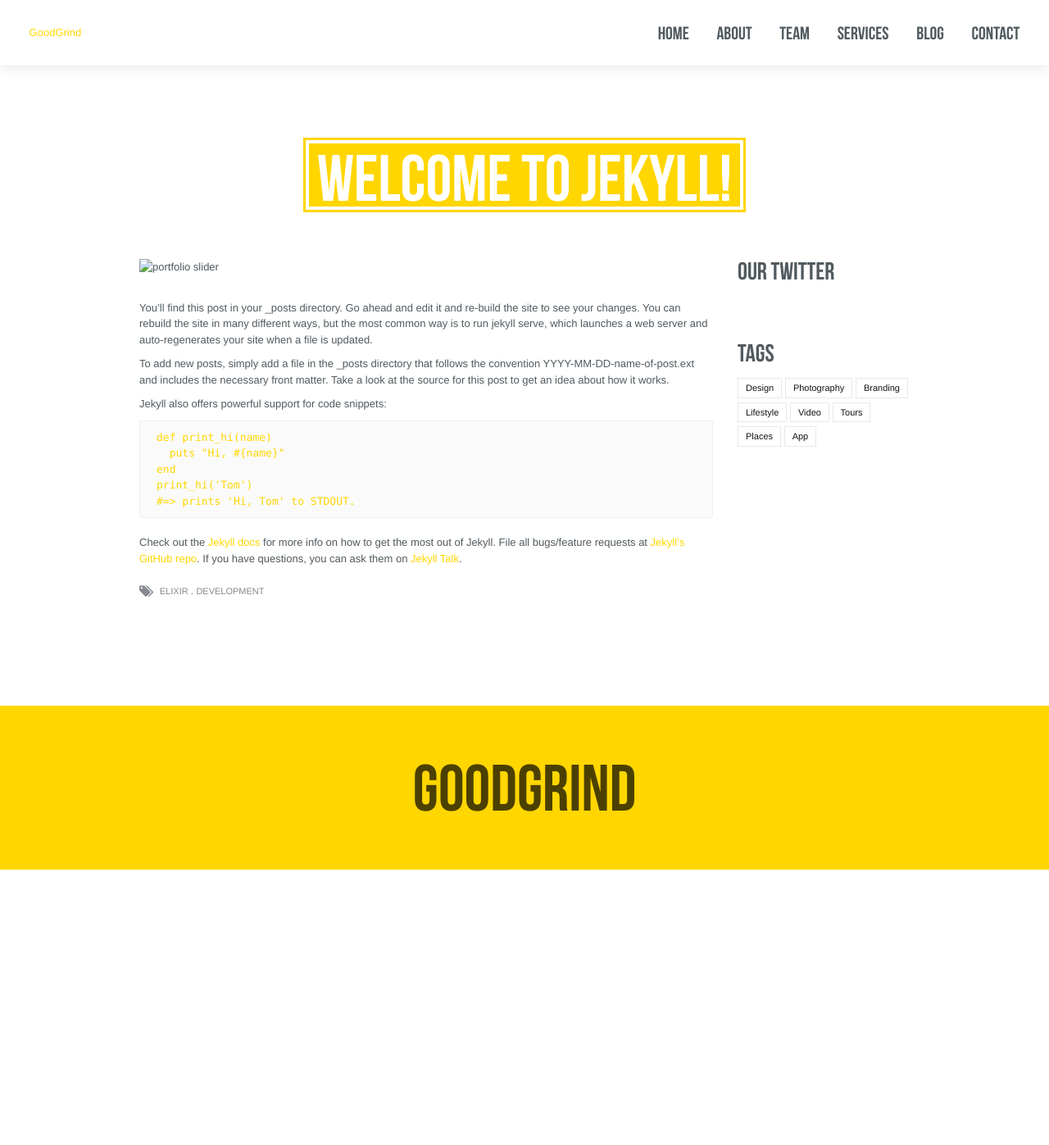
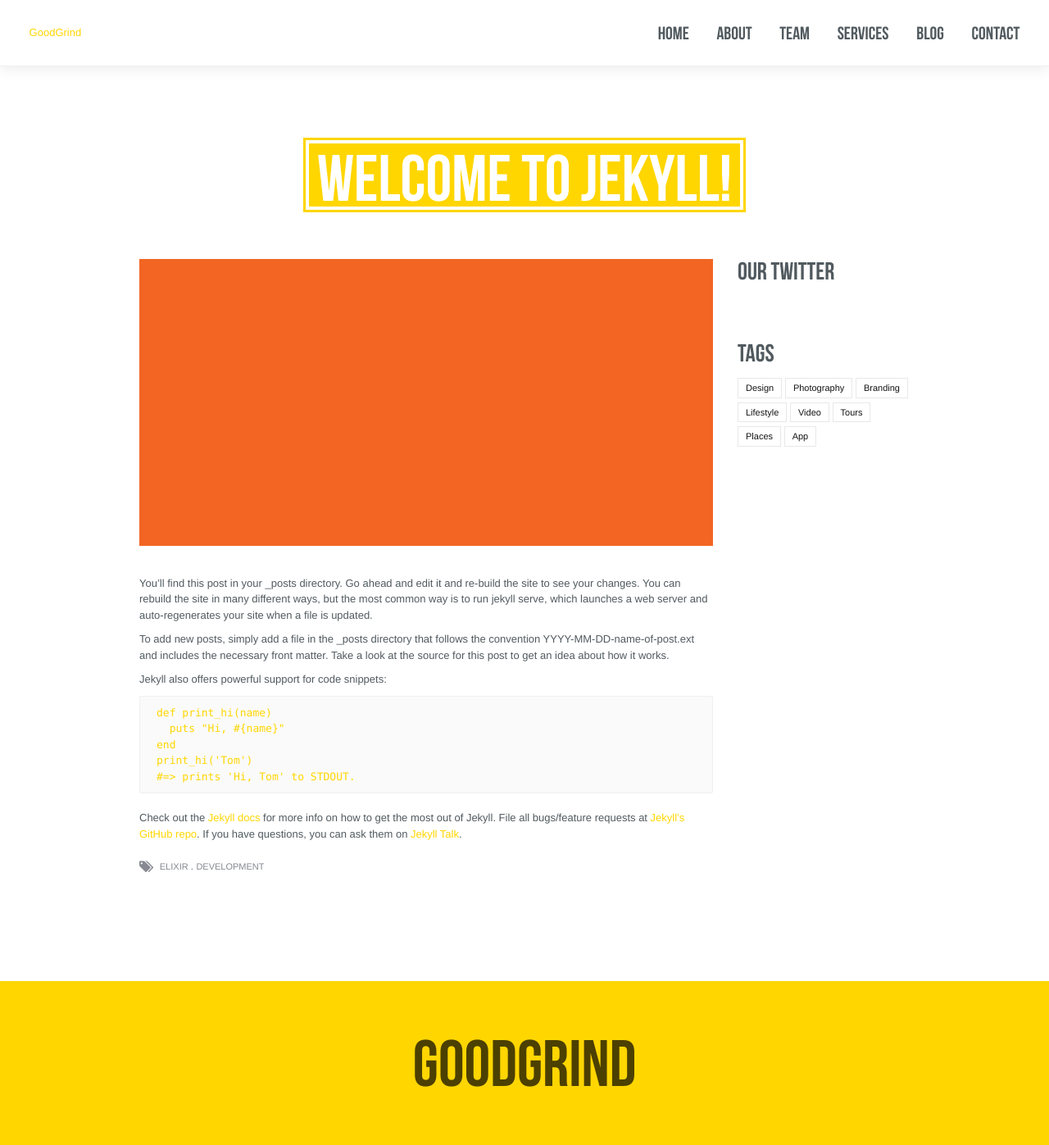
Before and after one commit to GoodGrind/goodgrind.github.io, a Jekyll site: the page built from _posts/2016-03-08-welcome-to-jekyll.markdown, in a window 1280 px wide. Shown: the whole page at 82% size. Built offline with Jekyll 4.4.1, drawn with Linux system fonts in a browser that asks for light colours; nearby versions of some CDN libraries; library files that are not in the unit come from our copies; comment, search, counter and statistics services are not loaded; before the commit the page ends 1061 px from its top, so only the background shows below that.

Commit message:
Image displaying is done for posts

```diff
--- a/_layouts/blog-single.html
+++ b/_layouts/blog-single.html
@@ -2,9 +2,11 @@
 layout: blog-default
 ---
 <div class="post">
+	{% if page.main_image %}
 	<div class="post-media">
-		<img src="images/blog/blog3.jpg" alt="portfolio slider" />
+		<img src="{{ site.baseurl }}/images/blog/{{ page.main_image }}" alt="Post image">
 	</div>
+	{% endif %}
 	<div class="post-content">
 		{{ content }}
 	</div>
--- a/_posts/2016-03-08-welcome-to-jekyll.markdown
+++ b/_posts/2016-03-08-welcome-to-jekyll.markdown
@@ -2,8 +2,8 @@
 layout: blog-single
 title:  "Welcome to Jekyll!"
 date:   2016-03-08 09:37:34 +0100
-categories: jekyll update
 tags: elixir development
+main_image: "blog1.jpg"
 ---
 You’ll find this post in your `_posts` directory. Go ahead and edit it and re-build the site to see your changes. You can rebuild the site in many different ways, but the most common way is to run `jekyll serve`, which launches a web server and auto-regenerates your site when a file is updated.
 
--- a/blog/index.html
+++ b/blog/index.html
@@ -6,9 +6,11 @@ permalink: /blog/
 
 {% for post in paginator.posts %}
   <div class="post">
+	  {% if post.main_image %}
 	  <div class="post-media">
-		  <a href="{{ post.url | prepend: site.baseurl }}"><img src="images/blog/blog1.jpg" alt="portfolio slider"></a>
+		  <a href="{{ post.url | prepend: site.baseurl }}"><img src="{{ site.baseurl }}/images/blog/{{ post.main_image }}" alt="Post image"></a>
 	  </div>
+	  {% endif %}
 
 	  <div class="post-title">
 		  <a href="{{ post.url | prepend: site.baseurl }}">{{ post.title }}</a>
```
Also changed, not shown: README.md.
